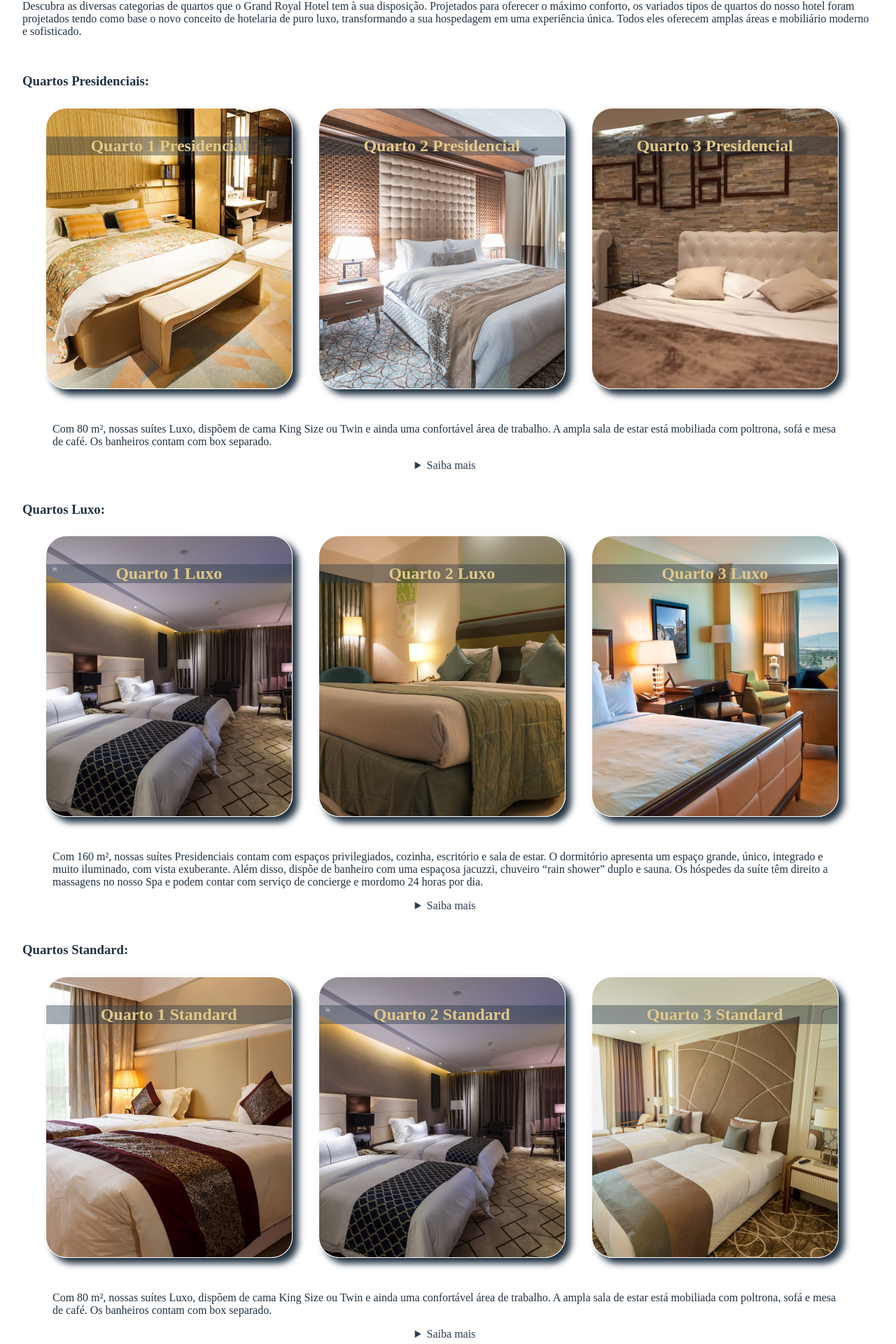
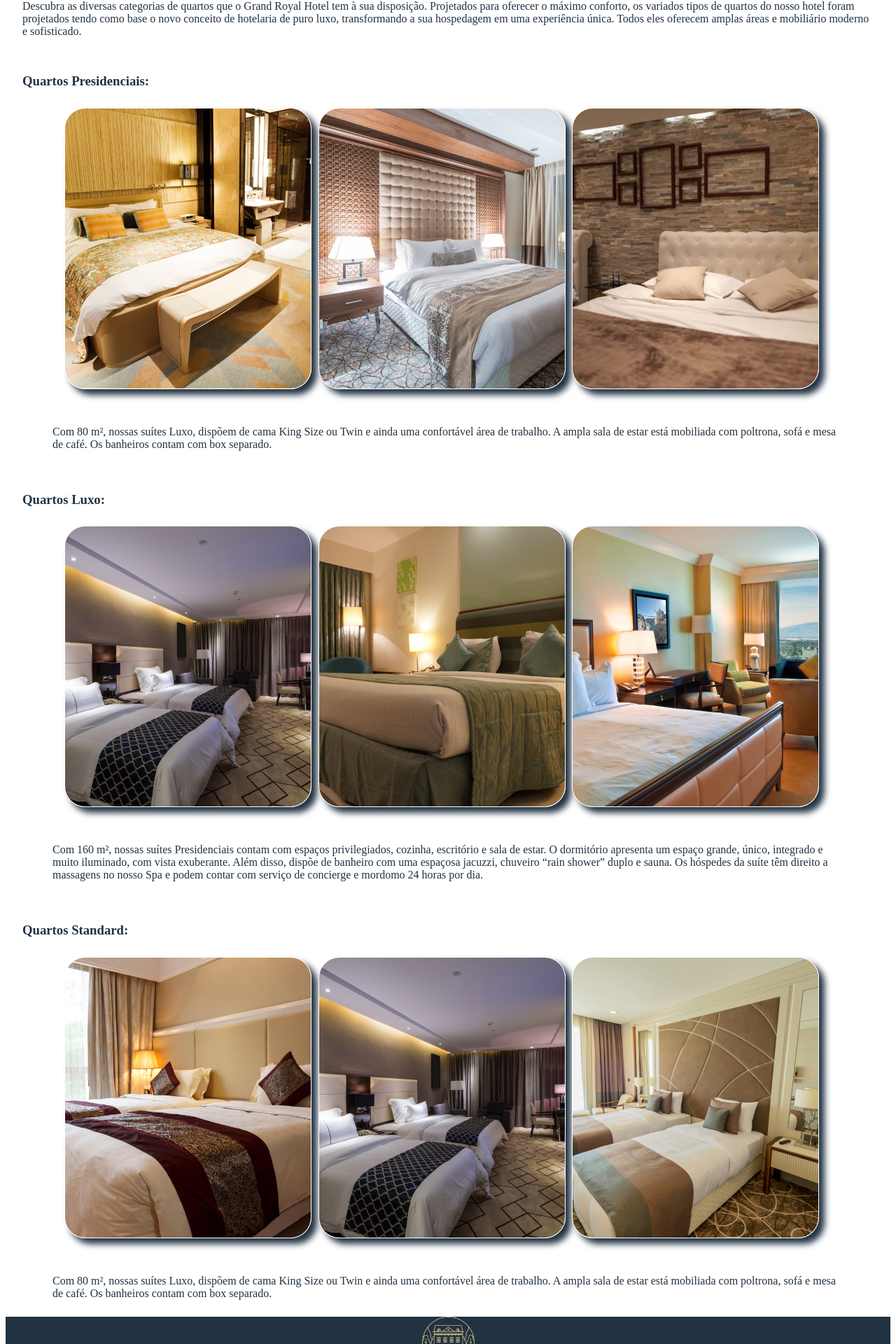
Before and after one commit to Davidferreirajesus/hotel-management-vue, a Vue app: page /acomodacoes in a window 1280 px wide. Shown: the part 410-2330 px from the top of the page at 70% size. Built offline with nearby package versions, Linux system fonts and the light colour scheme; a web font is replaced by a local one.

Commit message:
adicionado router-link em imagens acomodações para a página reservas

```diff
--- a/src/views/AcomodacoesView.vue
+++ b/src/views/AcomodacoesView.vue
@@ -9,51 +9,39 @@
         <h3 class="h3-primario">Quartos Presidenciais:</h3>
       </div>
       <div class="acomodacoes acomodacoes--presidencial">
-        <AcomodacaoCard id="1"/>
-        <AcomodacaoCard id="2"/>
-        <AcomodacaoCard id="3"/>
+        <router-link to="/reservas"><AcomodacaoCard id="1"/></router-link>
+        <router-link to="/reservas"><AcomodacaoCard id="2"/></router-link>
+        <router-link to="/reservas"><AcomodacaoCard id="3"/></router-link>
         <div class="p-top">
             <p class="p-primario">Com 80 m², nossas suítes Luxo, dispõem de cama King Size ou Twin e ainda uma confortável área de trabalho. A ampla sala de estar está mobiliada com poltrona, sofá e mesa de café. Os banheiros contam com box separado.</p>
         </div>
-        <details>
-          <summary>
-            Saiba mais
-          </summary>
-        </details>
+
       </div>
 
       <div class="p-top">
         <h3 class="h3-primario">Quartos Luxo:</h3>
       </div>
       <div class="acomodacoes acomodacoes--luxo">
-        <AcomodacaoCard id="4"/>
-        <AcomodacaoCard id="5"/>
-        <AcomodacaoCard id="6"/>
+        <router-link to="/reservas"><AcomodacaoCard id="4"/></router-link>
+        <router-link to="/reservas"><AcomodacaoCard id="5"/></router-link>
+        <router-link to="/reservas"><AcomodacaoCard id="6"/></router-link>
         <div class="p-top">
             <p class="p-primario">Com 160 m², nossas suítes Presidenciais contam com espaços privilegiados, cozinha, escritório e sala de estar. O dormitório apresenta um espaço grande, único, integrado e muito iluminado, com vista exuberante. Além disso, dispõe de banheiro com uma espaçosa jacuzzi, chuveiro “rain shower” duplo e sauna. Os hóspedes da suíte têm direito a massagens no nosso Spa e podem contar com serviço de concierge e mordomo 24 horas por dia.</p>
         </div>
-        <details>
-            <summary>
-              Saiba mais
-            </summary>
-          </details>
+
       </div>
 
       <div class="p-top">
         <h3 class="h3-primario">Quartos Standard:</h3>
       </div>
       <div class="acomodacoes acomodacoes--standard">
-        <AcomodacaoCard id="7"/>
-        <AcomodacaoCard id="8"/>
-        <AcomodacaoCard id="9"/>
+        <router-link to="/reservas"><AcomodacaoCard id="7" /></router-link>
+        <router-link to="/reservas"><AcomodacaoCard id="8"/></router-link>
+        <router-link to="/reservas"><AcomodacaoCard id="9"/></router-link>
         <div class="p-top">
             <p class="p-primario">Com 80 m², nossas suítes Luxo, dispõem de cama King Size ou Twin e ainda uma confortável área de trabalho. A ampla sala de estar está mobiliada com poltrona, sofá e mesa de café. Os banheiros contam com box separado.</p>
         </div>
-        <details>
-            <summary>
-              Saiba mais
-            </summary>
-          </details>
+
       </div>
 
       <aside></aside>
@@ -61,7 +49,7 @@
 </template>
 
 <script>
-import "@/assets/css/acomodacoes.css"
+// import "@/assets/css/acomodacoes.css"
 
 import AcomodacaoCard from '@/components/AcomodacaoCard.vue'
 
@@ -72,3 +60,431 @@ export default{
   }
 }
 </script>
+
+<style scoped>
+#card1 {
+  background-image: url(@/assets/images/acomodacoes/acomodacoes-presidencial-1.png);
+  background-size: cover;
+  background-repeat: no-repeat;
+  background-position: center center;
+}
+
+#card1 h2::before {
+  content: "Quarto 1 Presidencial";
+  display: block;
+  background-color: rgba(33, 50, 66, 0.4);
+  color: #e1c888;
+  font: "Quicksand";
+  text-align: center;
+  padding-top: 0;
+  margin-top: 5vh;
+}
+
+#card2 {
+  background-image: url(@/assets/images/acomodacoes/acomodacoes-presidencial-2.png);
+  background-size: cover;
+  background-repeat: no-repeat;
+  background-position: center center;
+}
+
+#card2 h2::before {
+  content: "Quarto 2 Presidencial";
+  display: block;
+  background-color: rgba(33, 50, 66, 0.4);
+  color: #e1c888;
+  font: "Quicksand";
+  text-align: center;
+  padding-top: 0;
+  margin-top: 5vh;
+}
+
+#card3 {
+  background-image: url(@/assets/images/acomodacoes/acomodacoes-presidencial-3.png);
+  background-size: cover;
+  background-repeat: no-repeat;
+  background-position: center center;
+}
+
+#card3 h2::before {
+  content: "Quarto 3 Presidencial";
+  display: block;
+  background-color: rgba(33, 50, 66, 0.4);
+  color: #e1c888;
+  font: "Quicksand";
+  text-align: center;
+  padding-top: 0;
+  margin-top: 5vh;
+}
+
+#card4 {
+  background-image: url(@/assets/images/acomodacoes/acomodacoes-luxo-1.png);
+  background-size: cover;
+  background-repeat: no-repeat;
+  background-position: center center;
+}
+
+#card4 h2::before {
+  content: "Quarto 1 Luxo";
+  display: block;
+  background-color: rgba(33, 50, 66, 0.4);
+  color: #e1c888;
+  font: "Quicksand";
+  text-align: center;
+  padding-top: 0;
+  margin-top: 5vh;
+}
+
+#card5 {
+  background-image: url(@/assets/images/acomodacoes/acomodacoes-luxo-2.png);
+  background-size: cover;
+  background-repeat: no-repeat;
+  background-position: center center;
+}
+
+#card5 h2::before {
+  content: "Quarto 2 Luxo";
+  display: block;
+  background-color: rgba(33, 50, 66, 0.4);
+  color: #e1c888;
+  font: "Quicksand";
+  text-align: center;
+  padding-top: 0;
+  margin-top: 5vh;
+}
+
+#card6 {
+  background-image: url(@/assets/images/acomodacoes/acomodacoes-luxo-3.png);
+  background-size: cover;
+  background-repeat: no-repeat;
+  background-position: center center;
+}
+
+#card6 h2::before {
+  content: "Quarto 3 Luxo";
+  display: block;
+  background-color: rgba(33, 50, 66, 0.4);
+  color: #e1c888;
+  font: "Quicksand";
+  text-align: center;
+  padding-top: 0;
+  margin-top: 5vh;
+}
+
+#card7 {
+  background-image: url(@/assets/images/acomodacoes/acomodacoes-standard-1.png);
+  background-size: cover;
+  background-repeat: no-repeat;
+  background-position: center center;
+}
+
+#card7 h2::before {
+  content: "Quarto 1 Standard";
+  display: block;
+  background-color: rgba(33, 50, 66, 0.4);
+  color: #e1c888;
+  font: "Quicksand";
+  text-align: center;
+  padding-top: 0;
+  margin-top: 5vh;
+}
+
+#card8 {
+  background-image: url(@/assets/images/acomodacoes/acomodacoes-standard-2.png);
+  background-size: cover;
+  background-repeat: no-repeat;
+  background-position: center center;
+}
+
+#card8 h2::before {
+  content: "Quarto 2 Standard";
+  display: block;
+  background-color: rgba(33, 50, 66, 0.4);
+  color: #e1c888;
+  font: "Quicksand";
+  text-align: center;
+  padding-top: 0;
+  margin-top: 5vh;
+}
+
+#card9 {
+  background-image: url(@/assets/images/acomodacoes/acomodacoes-standard-3.png);
+  background-size: cover;
+  background-repeat: no-repeat;
+  background-position: center center;
+}
+
+#card9 h2::before {
+  content: "Quarto 3 Standard";
+  display: block;
+  background-color: rgba(33, 50, 66, 0.4);
+  color: #e1c888;
+  font: "Quicksand";
+  text-align: center;
+  padding-top: 0;
+  margin-top: 5vh;
+}
+
+/*----------------------------------
+* CLASSES COMUNS EM TODAS AS PÁGINAS
+*-----------------------------------
+*/
+.list-style {
+  list-style: none;
+}
+
+.esconder {
+  display: none;
+}
+
+.margin0,
+.acomodacoes--card-titulo {
+  margin: 0;
+}
+
+.padding0 {
+  padding: 0;
+}
+
+.alinhamento {
+  justify-content: flex-start;
+  text-align: start;
+}
+
+.display-grid {
+  display: grid;
+  grid-template-columns: 2fr 1fr;
+}
+
+.flex-wrap {
+  display: block;
+  flex-wrap: wrap;
+}
+
+.centralizar {
+  text-align: center;
+  align-items: center;
+}
+
+.p-top {
+  padding: 1rem 0 0 0;
+}
+
+.link-padrao {
+  padding: 0 1.5rem;
+  text-align: start;
+  color: #213242;
+  font: "Quicksand";
+  text-decoration: none;
+}
+
+.link-padrao:hover {
+  color: #cf9903;
+}
+
+.link-pequeno {
+  font: "Quicksand";
+  color: #213242;
+  text-decoration: none;
+}
+
+.btn-primario {
+  width: 20vh;
+  height: 6vh;
+  border: 1px solid #e1c888;
+  border-radius: 30px;
+  background-color: #e1c888;
+  box-shadow: 3px 3px 5px #b3b3b4;
+}
+
+.btn-secundario {
+  border: #213242 solid 1px;
+  margin: 1rem;
+  width: 22vw;
+  height: 2.5rem;
+  text-align: center;
+  border-radius: 10px;
+  box-shadow: 1px 3px 5px #213242;
+  background-color: #213242;
+}
+
+.btn-terceario {
+  border: white solid 1px;
+  margin: 1rem;
+  width: 22vw;
+  height: 2.5rem;
+  text-align: center;
+  border-radius: 10px;
+  box-shadow: 1px 3px 5px #213242;
+}
+
+.btn-padrao {
+  background-color: #213242;
+  border: none;
+  box-shadow: 3px 1px 8px white inset;
+  border-radius: 20px;
+  width: 50%;
+  height: 3rem;
+  margin: 1rem 1rem;
+}
+
+.btn-texto {
+  color: white;
+  font: "Quicksand";
+  text-align: center;
+  font-size: 1vw;
+}
+
+.margem-padrao {
+  margin: 1rem 1rem;
+}
+
+.margin-left {
+  margin: 0 0.5rem;
+}
+
+.margin-padrao {
+  padding: 0.5rem;
+}
+
+.imagem-padrao {
+  margin: 1.5rem;
+  width: 90%;
+}
+
+.borda-padrao {
+  margin: 3rem;
+  padding: 1rem;
+  border-radius: 15px;
+  box-shadow: 1px 3px 5px #213242;
+}
+
+.borda-padrao:hover {
+  box-shadow: 1px 4px 10px #213242;
+}
+
+.borda-primaria {
+  margin: 5vw 30vw;
+  border-radius: 15px;
+  box-shadow: 1px 3px 5px #213242;
+}
+
+.borda-primaria:hover {
+  box-shadow: 1px 4px 10px #213242;
+}
+
+.box-padrao {
+  background-color: rgba(225, 200, 136, 0.7);
+  width: 80%;
+  padding: 3%;
+  margin-left: 1.8rem;
+  text-align: start;
+}
+
+.input-padrao {
+  border: white solid 1px;
+  margin: 1rem;
+  width: 22vw;
+  height: 2.5rem;
+  text-align: center;
+  border-radius: 10px;
+  box-shadow: 1px 3px 5px #213242;
+}
+
+.input-basico {
+  border: white solid 1px;
+  margin: 0.5rem;
+  text-align: center;
+  border-radius: 10px;
+  box-shadow: 1px 3px 5px #213242;
+  width: 70vw;
+  height: 2.5rem;
+}
+
+.h2-primario {
+  padding: 0 1.5rem;
+  text-align: start;
+  color: #213242;
+  font: "Quicksand";
+}
+
+.h2-secundario {
+  padding: 1rem;
+  text-align: start;
+  color: #cf9903;
+  font: "Quicksand";
+}
+
+.h3-primario {
+  padding: 0 1.5rem;
+  text-align: start;
+  color: #213242;
+  font: "Quicksand";
+}
+
+.h3-secundario {
+  padding: 1rem;
+  text-align: start;
+  color: #cf9903;
+  font: "Quicksand";
+  color: #cf9903;
+}
+
+.p-primario {
+  padding: 0 1.5rem;
+  text-align: start;
+  color: #213242;
+  font: "Quicksand";
+}
+
+.p-secundario {
+  padding: 3rem 1.5rem 0 1.5rem;
+  color: #213242;
+  font: "Quicksand";
+}
+
+/*---------------
+* ACOMODAÇÕES
+*---------------
+*/
+.acomodacoes {
+  min-width: 1170px;
+  margin: 0 auto;
+  padding: 1.5rem 0;
+  width: 90%;
+  position: relative;
+  display: flexbox;
+  justify-content: space-evenly;
+  flex-wrap: wrap;
+  justify-content: space-around;
+  padding: 0.5rem 1rem 0.5rem 0.5rem;
+}
+
+.acomodacoes--card {
+  display: inline-block;
+  width: 30%;
+  margin-right: 0.6rem;
+  margin-bottom: 1rem;
+  height: 50%;
+  border: 1px solid white;
+  border-radius: 30px;
+  box-shadow: 8px 8px 10px #213242;
+  height: 50vh;
+}
+
+.acomodacoes--card:hover {
+  box-shadow: 8px 8px 10px #3c5a74;
+}
+
+.acomodacoes--card-titulo {
+  position: top;
+}
+
+@media (max-width: 1170px) {
+
+  .acomodacoes,
+  .acomodacoes--card {
+    flex-flow: column;
+    min-width: 90%;
+  }
+}
+</style>
```
